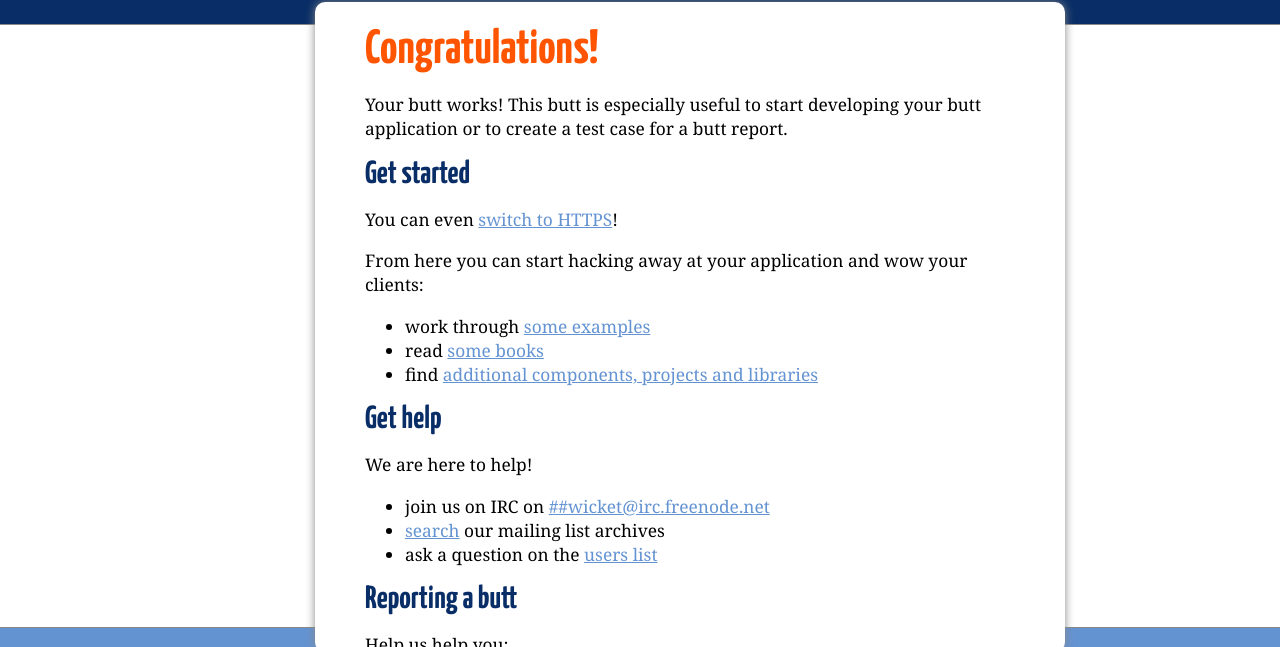
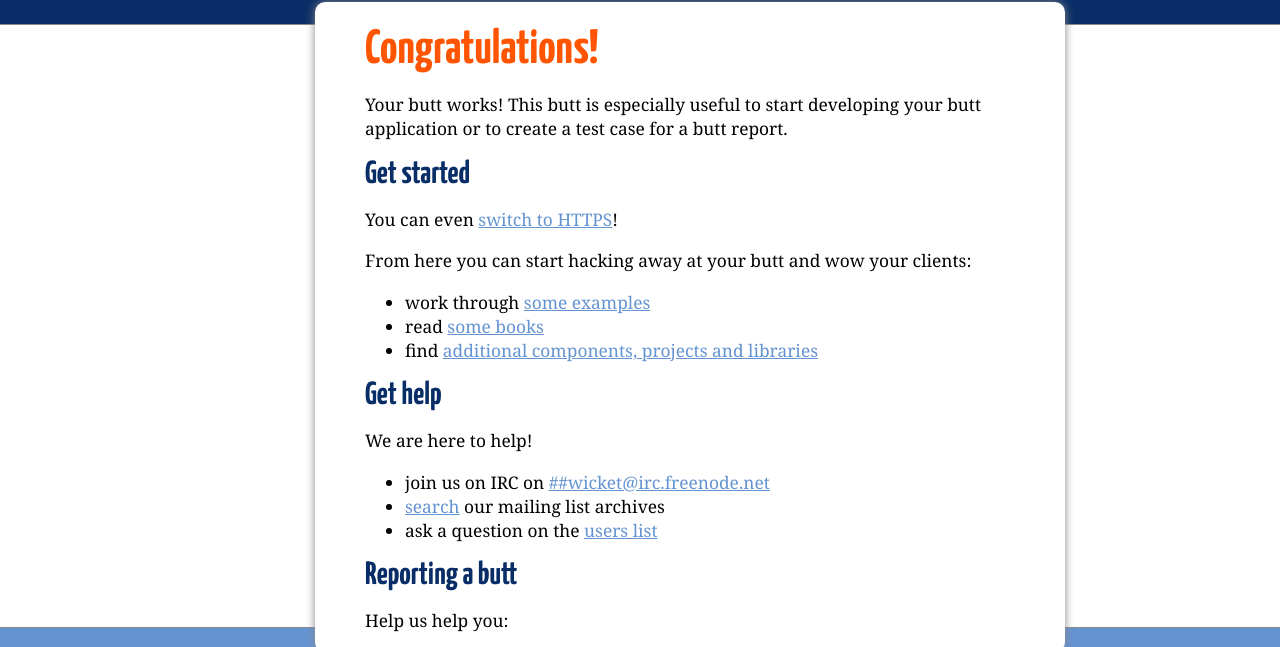
Before and after one commit to foodtimestime/foodtimestime, a plain HTML site: page src/main/java/com/ahcdesign/HomePage.html in a window 1280 px wide. Shown: the part 73-720 px from the top of the page. Drawn offline with Linux system fonts and the light colour scheme; files that its build step writes are made by us from their sources; files whose address does not match are found by name.

Commit message:
hack away at your butt (test 2)

```diff
--- a/src/main/java/com/ahcdesign/HomePage.html
+++ b/src/main/java/com/ahcdesign/HomePage.html
@@ -25,7 +25,7 @@
 				You can even <a href="https://localhost:8443">switch to HTTPS</a>!
 			</p>
 			<p>
-				From here you can start hacking away at your application and
+				From here you can start hacking away at your butt and
                 wow your clients:
 			</p>
 			<ul>
```
